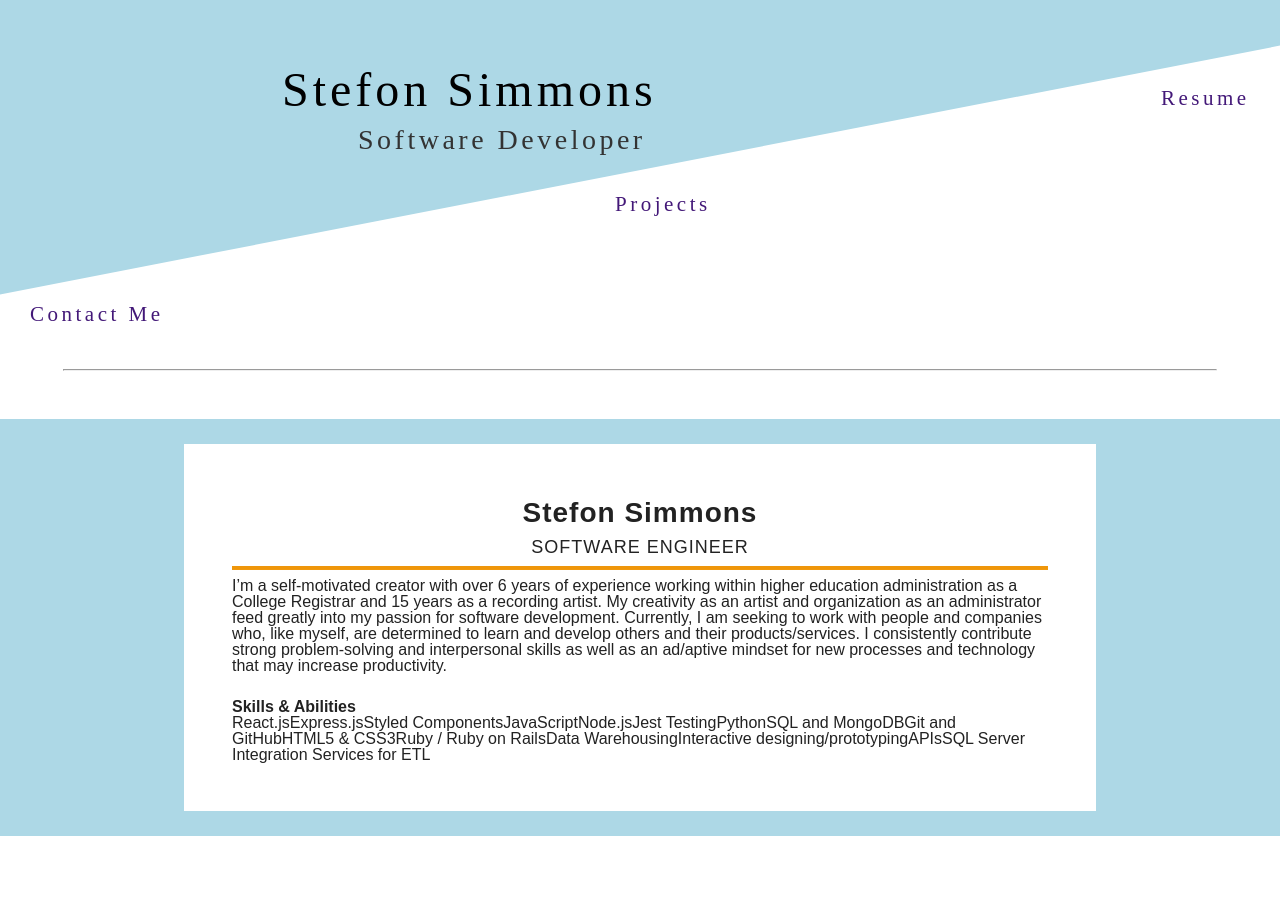
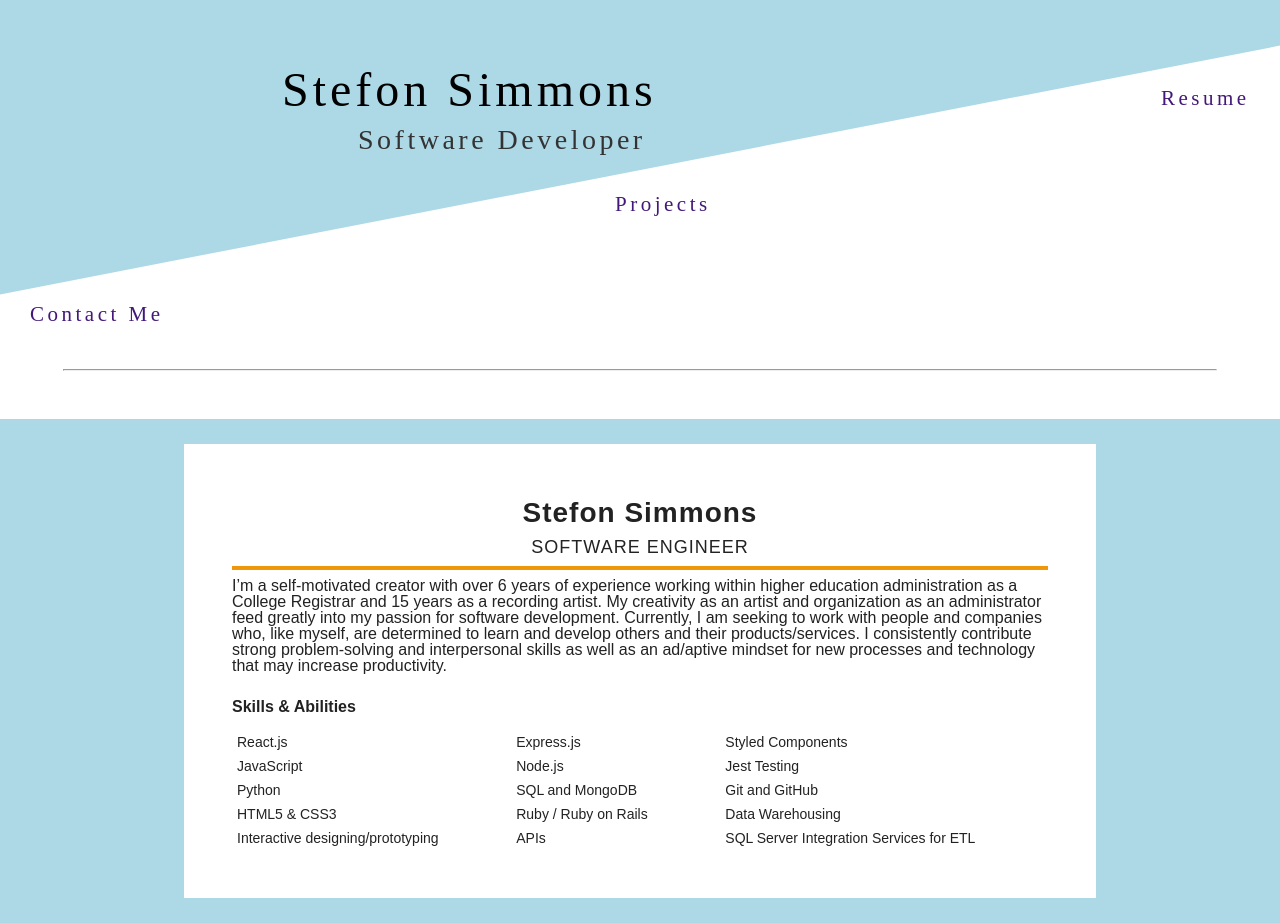
Before and after one commit to StefonSimmons/portfolio, a React (Create React App) app in the folder portfolio_app/: page /resume in a window 1280 px wide. Before the commit the page ends 836 px from the top, so only its background shows below. Built offline with nearby package versions, Linux system fonts and the light colour scheme.

Commit message:
skills table set

```diff
--- /dev/null
+++ b/portfolio_app/src/components/Resume/BrandStatement.js
@@ -0,0 +1,11 @@
+import React from 'react'
+
+export default function BrandStatement() {
+  return (
+    <>
+      <p>
+        I’m a self-motivated creator with over 6 years of experience working within higher education administration as a College Registrar and 15 years as a recording artist. My creativity as an artist and organization as an administrator feed greatly into my passion for software development. Currently, I am seeking to work with people and companies who, like myself, are determined to learn and develop others and their products/services. I consistently contribute strong problem-solving and interpersonal skills as well as an ad/aptive mindset for new processes and technology that may increase productivity.
+      </p>
+    </>
+  )
+}
--- a/portfolio_app/src/components/Resume/Resume.jsx
+++ b/portfolio_app/src/components/Resume/Resume.jsx
@@ -1,7 +1,7 @@
 import React from 'react'
 import Skills from './Skills'
 import styled from 'styled-components'
-
+import BrandStatement from './BrandStatement'
 
 const Border = styled.div`
   display: flex;
@@ -38,8 +38,9 @@ const Divider = styled.hr`
 const SkillsSection = styled.div`
   text-align: left;
   margin-top: 25px;
+  text
 `
-const BrandStatement = styled.p`
+const BrandStatementSect = styled.p`
   text-align: left
 `
 
@@ -77,9 +78,9 @@ export default function Resume() {
           </Header>
           <Divider></Divider>
 
-          <BrandStatement>
-            I’m a self-motivated creator with over 6 years of experience working within higher education administration as a College Registrar and 15 years as a recording artist. My creativity as an artist and organization as an administrator feed greatly into my passion for software development. Currently, I am seeking to work with people and companies who, like myself, are determined to learn and develop others and their products/services. I consistently contribute strong problem-solving and interpersonal skills as well as an ad/aptive mindset for new processes and technology that may increase productivity.
-          </BrandStatement>
+          <BrandStatementSect>
+            <BrandStatement />
+          </BrandStatementSect>
 
           <SkillsSection>
 
--- a/portfolio_app/src/components/Resume/Skills.js
+++ b/portfolio_app/src/components/Resume/Skills.js
@@ -1,17 +1,30 @@
 import React from 'react'
 import { skills } from '../../data/skills-data.js'
+import styled from 'styled-components'
+
+const SkillsTable = styled.div`
+  display: grid;
+  grid-template-columns: repeat(3, auto);
+  margin-top: 15px
+`
+const Skill = styled.h4`
+  padding: 5px;
+  font-size: 14px;
+`
 
 export default function Skills() {
 
   const skillset = skills.map(skill => {
     return (
-      skill
+      <Skill>{ skill }</Skill>
     )
   })
 
   return (
     <>
-      {skillset}
+      <SkillsTable>
+        {skillset}
+      </SkillsTable>
     </>
   )
 }
```
